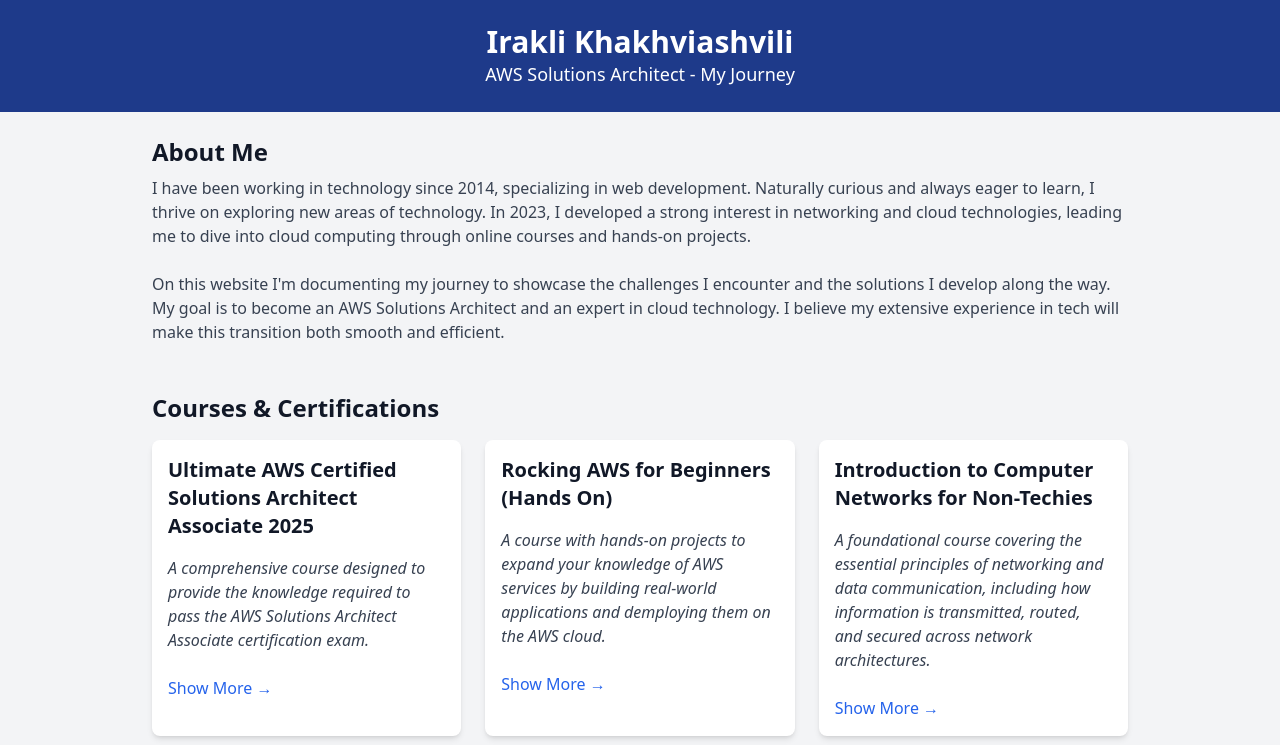
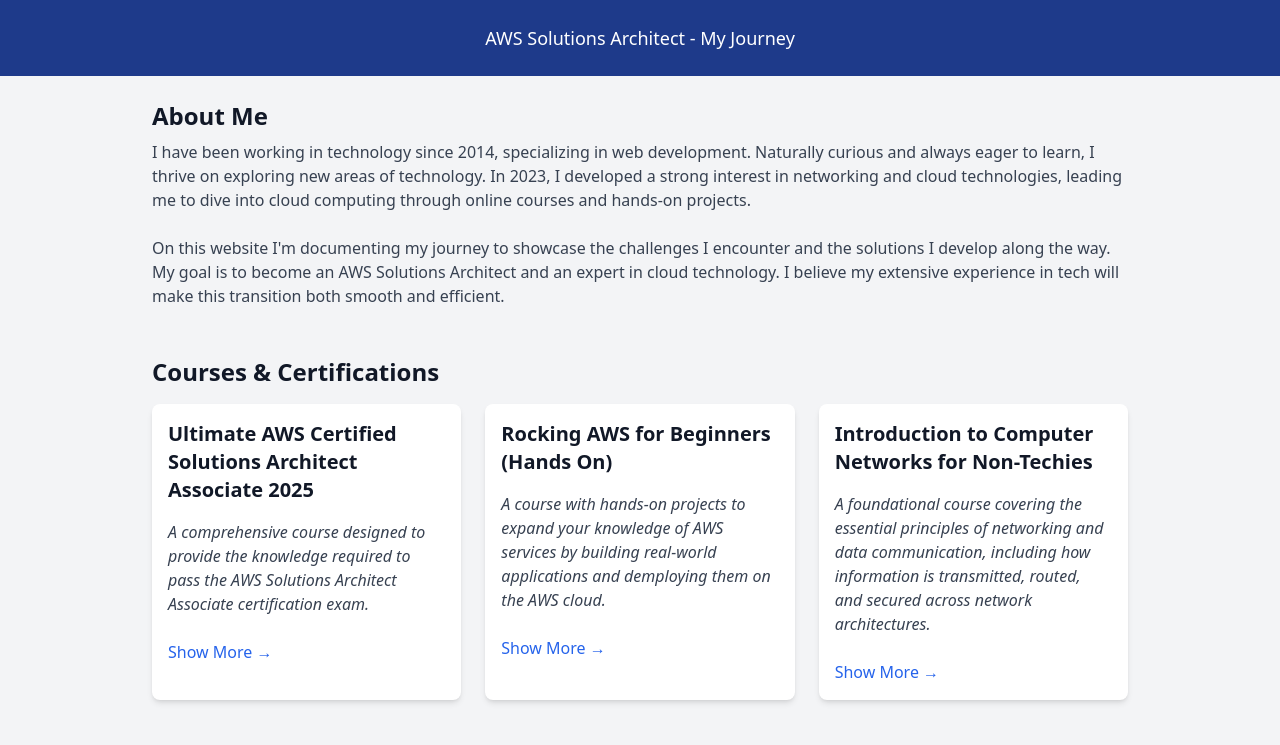
Before and after one commit to irakligeek/aws-solutions-architect, a website built with Vite: page index.html in a window 1280 px wide. Shown: the top 745 px of the page. Built offline with nearby package versions, Linux system fonts and the light colour scheme.

Commit message:
Remove name header from the main section

```diff
--- a/index.html
+++ b/index.html
@@ -12,7 +12,6 @@
         class="bg-blue-900 text-white py-6 text-center flex items-center justify-center"
       >
         <div>
-          <h1 class="text-3xl font-bold text-white">Irakli Khakhviashvili</h1>
           <p class="text-lg text-white">AWS Solutions Architect - My Journey</p>
         </div>
       </header>
```
